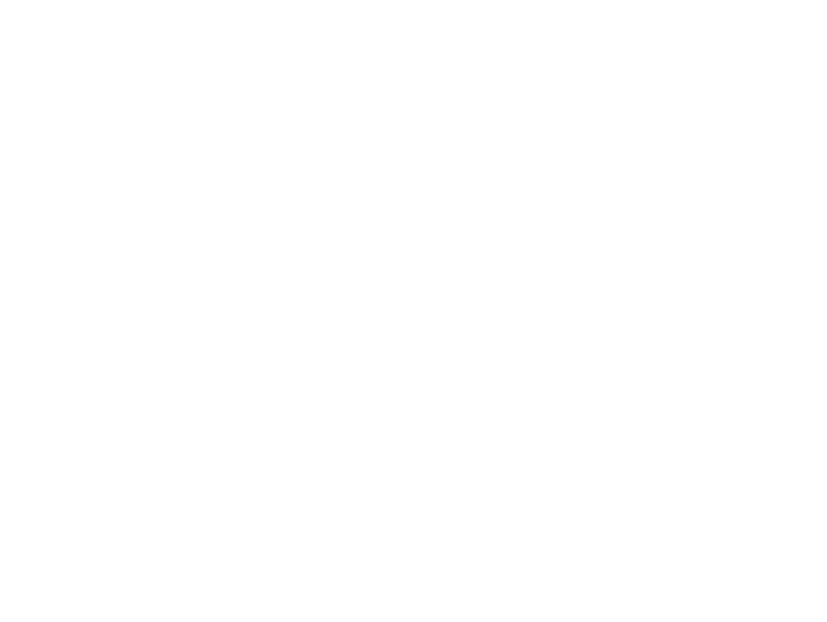
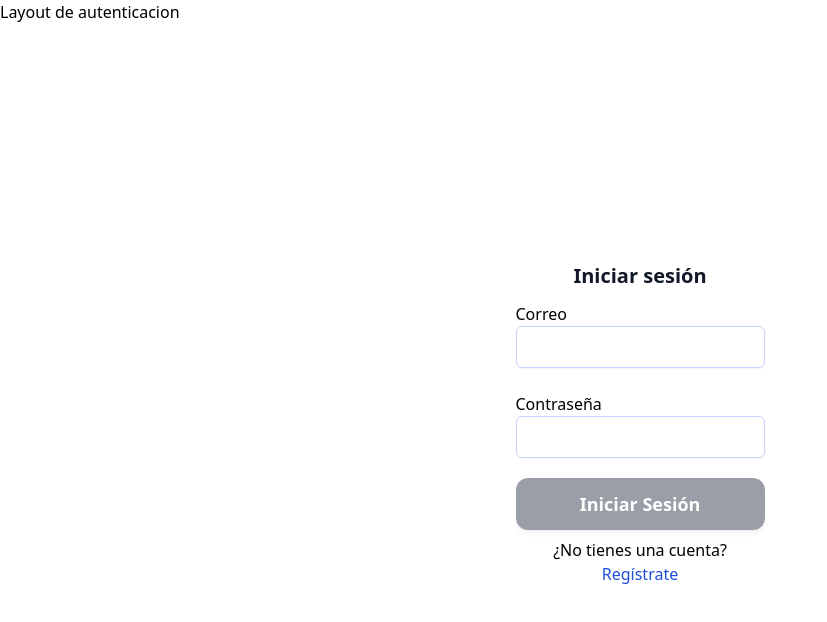
Before and after one commit to juandiaz31/Front-Gestion-Proyectos, a React (Create React App) app: page /auth/login in a window 1280 px wide. Before the commit this address had no page. Shown: the top 622 px of the page, without its empty margins (0-827 px from the left). Built offline with nearby package versions, Linux system fonts and the light colour scheme.

Commit message:
autenticacion para el login y la funcion de logout

```diff
--- a/src/App.jsx
+++ b/src/App.jsx
@@ -18,40 +18,70 @@ import "styles/globals.css";
 import "styles/tabla.css";
 import AuthLayout from "layouts/AuthLayout";
 import Register from "pages/auth/register";
-
+import Login from "pages/auth/login";
+import { AuthContext } from "context/authContext";
+import { setContext } from "@apollo/client/link/context";
 // import PrivateRoute from 'components/PrivateRoute';
 
-// const httpLink = createHttpLink({
-//   uri: 'https://backend-prueba-ciclo4.herokuapp.com/graphql',
-// });
+const httpLink = createHttpLink({
+  uri: "http://localhost:4000/graphql",
+});
+
+const authLink = setContext((_, { headers }) => {
+  // get the authentication token from local storage if it exists
+  const token = JSON.parse(localStorage.getItem("token"));
+  // return the headers to the context so httpLink can read them
+  return {
+    headers: {
+      ...headers,
+      authorization: token ? `Bearer ${token}` : "",
+    },
+  };
+});
 
 const client = new ApolloClient({
-  uri: "http://localhost:4000/graphql",
   cache: new InMemoryCache(),
+  link: authLink.concat(httpLink),
 });
 
 function App() {
   const [userData, setUserData] = useState({});
+  const [authToken, setAuthToken] = useState("");
+
+  const setToken = (token) => {
+    setAuthToken(token);
+    if (token) {
+      localStorage.setItem("token", JSON.stringify(token));
+    } else {
+      localStorage.removeItem("token");
+    }
+  };
 
   return (
     <ApolloProvider client={client}>
+      <AuthContext.Provider value={{ setToken, authToken }}>
         <UserContext.Provider value={{ userData, setUserData }}>
           <BrowserRouter>
             <Routes>
               <Route path="/" element={<PrivateLayout />}>
                 <Route path="" element={<Index />} />
                 <Route path="/usuarios" element={<IndexUsuarios />} />
-              <Route path="/usuarios/editar/:_id" element={<EditarUsuario />} />
+                <Route
+                  path="/usuarios/editar/:_id"
+                  element={<EditarUsuario />}
+                />
                 <Route path="page2" element={<Page2 />} />
                 <Route path="category1" element={<IndexCategory1 />} />
                 <Route path="category1/page1" element={<Category1 />} />
               </Route>
               <Route path="/auth" element={<AuthLayout />}>
                 <Route path="register" element={<Register />} />
+                <Route path="login" element={<Login />} />
               </Route>
             </Routes>
           </BrowserRouter>
         </UserContext.Provider>
+      </AuthContext.Provider>
     </ApolloProvider>
   );
 }
--- /dev/null
+++ b/src/context/authContext.js
@@ -0,0 +1,7 @@
+import { createContext, useContext } from 'react';
+
+export const AuthContext = createContext(null);
+
+export const useAuth = () => {
+  return useContext(AuthContext);
+};
--- a/src/graphql/auth/mutations.js
+++ b/src/graphql/auth/mutations.js
@@ -16,11 +16,29 @@ const REGISTRO = gql`
       correo: $correo
       rol: $rol
       password: $password
-    ){
+    ) {
       token
       error
     }
   }
 `;
 
-export { REGISTRO };
+const LOGIN = gql`
+  mutation Login($correo: String!, $password: String!) {
+    login(correo: $correo, password: $password) {
+      token
+      error
+    }
+  }
+`;
+
+const REFRESH_TOKEN = gql`
+ mutation RefreshToken {
+  refreshToken {
+    token
+    error
+  }
+}
+`;
+
+export { REGISTRO, LOGIN, REFRESH_TOKEN };
--- a/src/layouts/AuthLayout.jsx
+++ b/src/layouts/AuthLayout.jsx
@@ -6,6 +6,7 @@ const AuthLayout = () => {
     <div className='flex flex-col md:flex-row flex-no-wrap h-screen'>
       <div className='flex w-full h-full'>
         <div className='w-full h-full  overflow-y-scroll'>
+          Layout de autenticacion
           <Outlet />
         </div>
       </div>
--- a/src/layouts/PrivateLayout.jsx
+++ b/src/layouts/PrivateLayout.jsx
@@ -1,15 +1,45 @@
-import Sidebar from 'components/Sidebar';
-import { Outlet } from 'react-router';
-import React from 'react';
-import { ToastContainer } from 'react-toastify';
-import 'react-toastify/dist/ReactToastify.css';
+import React, { useEffect, useState } from "react";
+import Sidebar from "components/Sidebar";
+import { Outlet } from "react-router";
+import { ToastContainer } from "react-toastify";
+import "react-toastify/dist/ReactToastify.css";
+import { useAuth } from "context/authContext";
+import { useMutation } from "@apollo/client";
+import { REFRESH_TOKEN } from "graphql/auth/mutations";
+import { useNavigate } from "react-router-dom";
+const PrivateLayout = () => {
+  const navigate = useNavigate();
+  const { authToken, setToken } = useAuth();
+  const [loadingAuth, setLoadingAuth] = useState(true);
 
-const PrivateLayout = () => {
+  const [
+    refreshToken,
+    { data: mutationData, loading: mutationLoading, error: mutationError },
+  ] = useMutation(REFRESH_TOKEN);
+
+  useEffect(() => {
+    refreshToken();
+  }, [refreshToken]);
+
+  useEffect(() => {
+    if (mutationData) {
+      if (mutationData.refreshToken.token) {
+        setToken(mutationData.refreshToken.token);
+      } else {
+        setToken(null);
+        navigate("/auth/login");
+      }
+      setLoadingAuth(false);
+    }
+  }, [mutationData, setToken, loadingAuth, navigate]);
+
+  if (mutationLoading || loadingAuth) return <div>Loading...</div>;
+
   return (
-    <div className='flex flex-col md:flex-row flex-no-wrap h-screen'>
+    <div className="flex flex-col md:flex-row flex-no-wrap h-screen">
       <Sidebar />
-      <div className='flex w-full h-full'>
-        <div className='w-full h-full  overflow-y-scroll'>
+      <div className="flex w-full h-full">
+        <div className="w-full h-full  overflow-y-scroll">
           <Outlet />
         </div>
       </div>
--- /dev/null
+++ b/src/pages/auth/login.jsx
@@ -0,0 +1,67 @@
+import React, { useEffect } from "react";
+import Input from "components/Input";
+import ButtonLoading from "components/ButtonLoading";
+import { Link } from "react-router-dom";
+import useFormData from "hooks/useFormData";
+import { LOGIN } from "graphql/auth/mutations";
+import { useMutation } from "@apollo/client";
+import { useAuth } from "context/authContext";
+import { useNavigate } from "react-router";
+
+const Login = () => {
+  const navigate = useNavigate();
+  const { setToken } = useAuth();
+  const { form, formData, updateFormData } = useFormData();
+
+  const [login, { data: mutationData, loadin: mutationLoading, error: mutationError }] = useMutation(LOGIN);
+
+  const submitForm = (e) => {
+    e.preventDefault();
+
+    login({
+      variables: formData,
+    });
+  };
+
+  //Para saber si la mutacion login trae informacion y crear un token para dar acceso
+  useEffect(() => {
+    console.log("data mutation", mutationData);
+    if (mutationData) {
+      if (mutationData.login.token) {
+        setToken(mutationData.login.token);
+        navigate("/");
+      }
+    }
+  }, [mutationData, setToken, navigate]);
+
+  return (
+    <div className="flex flex-col items-center justify-center w-full h-full p-10">
+      <h1 className="text-xl font-bold text-gray-900">Iniciar sesión</h1>
+      <form
+        className="flex flex-col"
+        onSubmit={submitForm}
+        onChange={updateFormData}
+        ref={form}
+      >
+        <Input name="correo" type="email" label="Correo" required={true} />
+        <Input
+          name="password"
+          type="password"
+          label="Contraseña"
+          required={true}
+        />
+        <ButtonLoading
+          disabled={Object.keys(formData).length === 0}
+          loading={mutationLoading}
+          text="Iniciar Sesión"
+        />
+      </form>
+      <span>¿No tienes una cuenta?</span>
+      <Link to="/auth/register">
+        <span className="text-blue-700">Regístrate</span>
+      </Link>
+    </div>
+  );
+};
+
+export default Login;
--- a/src/pages/auth/register.jsx
+++ b/src/pages/auth/register.jsx
@@ -8,8 +8,10 @@ import { Link } from "react-router-dom";
 import { useMutation } from "@apollo/client";
 import { REGISTRO } from "graphql/auth/mutations";
 import { useNavigate } from "react-router";
+import { useAuth } from "context/authContext";
 
 const Register = () => {
+  const { setToken } = useAuth();
   const navigate = useNavigate();
   const { form, formData, updateFormData } = useFormData();
 
@@ -20,19 +22,18 @@ const Register = () => {
 
   const submitForm = (e) => {
     e.preventDefault();
-    console.log("Enviar datos al back", formData);
+
     registro({ variables: formData });
   };
 
   useEffect(() => {
-    console.log("data mutation", mutationData);
     if (mutationData) {
       if (mutationData.registro.token) {
-        localStorage.setItem("token", mutationData.registro.token);
+        setToken(mutationData.registro.token);
         navigate("/");
       }
     }
-  }, [mutationData]);
+  }, [mutationData, setToken, navigate]);
 
   return (
     <div className="flex flex-col h-full w-full items-center justify-center">
--- a/src/pages/usuarios/index.jsx
+++ b/src/pages/usuarios/index.jsx
@@ -1,20 +1,16 @@
-import React, { useEffect } from 'react';
-import { useQuery } from '@apollo/client';
-import { GET_USUARIOS } from 'graphql/usuarios/queries';
-import { toast } from 'react-toastify';
-import { Link } from 'react-router-dom';
-import { Enum_Rol, Enum_EstadoUsuario } from 'utils/enum';
+import React, { useEffect } from "react";
+import { useQuery } from "@apollo/client";
+import { GET_USUARIOS } from "graphql/usuarios/queries";
+import { toast } from "react-toastify";
+import { Link } from "react-router-dom";
+import { Enum_Rol, Enum_EstadoUsuario } from "utils/enum";
 
 const IndexUsuarios = () => {
   const { data, error, loading } = useQuery(GET_USUARIOS);
 
   useEffect(() => {
-    console.log('data servidor', data);
-  }, [data]);
-
-  useEffect(() => {
     if (error) {
-      toast.error('Error consultando los usuarios');
+      toast.error("Error consultando los usuarios");
     }
   }, [error]);
 
@@ -23,7 +19,7 @@ const IndexUsuarios = () => {
   return (
     <div>
       Datos Usuarios:
-      <table className='tabla'>
+      <table className="tabla">
         <thead>
           <tr>
             <th>Nombre</th>
@@ -48,7 +44,7 @@ const IndexUsuarios = () => {
                   <td>{Enum_EstadoUsuario[u.estado]}</td>
                   <td>
                     <Link to={`/usuarios/editar/${u._id}`}>
-                      <i className='fas fa-pen text-yellow-600 hover:text-yellow-400 cursor-pointer' />
+                      <i className="fas fa-pen text-yellow-600 hover:text-yellow-400 cursor-pointer" />
                     </Link>
                   </td>
                 </tr>
```
Also changed, not shown: src/components/Sidebar.jsx (+48 -25 lines). Lines whose indentation alone changed are shown as unchanged.
